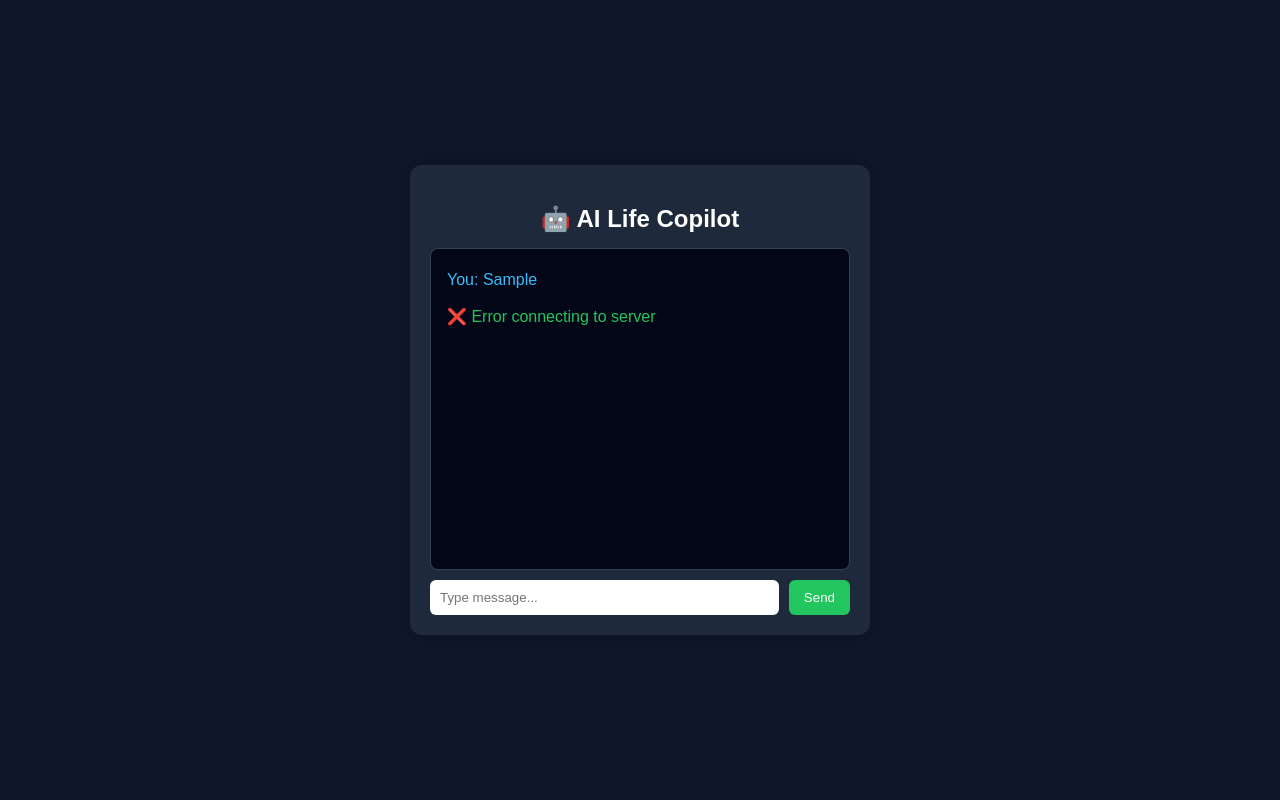
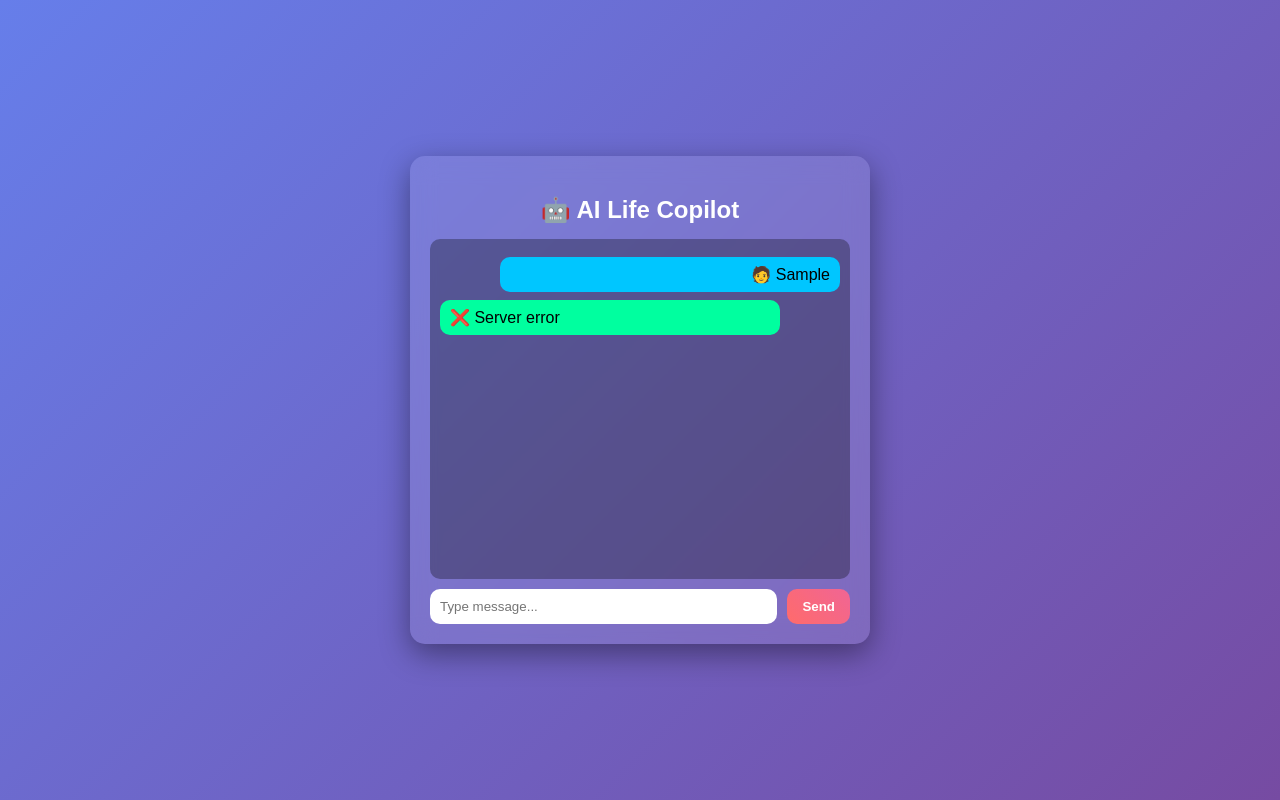
Before and after one commit to shreyasinha100805-glitch/Multi-Agent-AI-model, a website: page public/index.html in a window 1280 px wide. Both pictures are taken after typing "Sample" into the empty fields and a click on the button "Send". Drawn offline with Linux system fonts and the light colour scheme; no server answers.

Commit message:
Revamp styles and update chat message handling

```diff
--- a/public/index.html
+++ b/public/index.html
@@ -9,20 +9,21 @@
         body {
             margin: 0;
             font-family: Arial, sans-serif;
-            background: #0f172a;
+            background: linear-gradient(135deg, #667eea, #764ba2);
             display: flex;
             justify-content: center;
             align-items: center;
             height: 100vh;
+            color: white;
         }
 
         .container {
             width: 420px;
-            background: #1e293b;
-            border-radius: 12px;
+            background: rgba(255, 255, 255, 0.1);
+            backdrop-filter: blur(12px);
+            border-radius: 15px;
             padding: 20px;
-            color: white;
-            box-shadow: 0 0 20px rgba(0, 0, 0, 0.3);
+            box-shadow: 0 10px 30px rgba(0, 0, 0, 0.4);
         }
 
         h2 {
@@ -31,26 +32,33 @@
         }
 
         .chat {
-            height: 300px;
+            height: 320px;
             overflow-y: auto;
-            border: 1px solid #334155;
             padding: 10px;
             margin-bottom: 10px;
-            border-radius: 8px;
-            background: #020617;
+            border-radius: 10px;
+            background: rgba(0, 0, 0, 0.3);
         }
 
         .msg {
-            margin: 6px 0;
-            padding: 6px;
+            margin: 8px 0;
+            padding: 8px 10px;
+            border-radius: 10px;
+            max-width: 80%;
         }
 
         .user {
-            color: #38bdf8;
+            background: #00c6ff;
+            color: black;
+            margin-left: auto;
+            text-align: right;
         }
 
         .bot {
-            color: #22c55e;
+            background: #00ff9f;
+            color: black;
+            margin-right: auto;
+            text-align: left;
         }
 
         .input-box {
@@ -61,22 +69,28 @@
         input {
             flex: 1;
             padding: 10px;
-            border-radius: 6px;
+            border-radius: 10px;
             border: none;
             outline: none;
         }
 
         button {
             padding: 10px 15px;
-            background: #22c55e;
+            border-radius: 10px;
             border: none;
-            border-radius: 6px;
+            background: linear-gradient(45deg, #ff6b6b, #f06595);
             color: white;
+            font-weight: bold;
             cursor: pointer;
         }
 
         button:hover {
-            background: #16a34a;
+            opacity: 0.8;
+        }
+
+        .typing {
+            font-style: italic;
+            opacity: 0.7;
         }
     </style>
 </head>
@@ -102,13 +116,18 @@
             const message = input.value.trim();
             if (!message) return;
 
-            // Show user message
-            addMessage("You: " + message, "user");
-
+            addMessage("🧑 " + message, "user");
             input.value = "";
 
+            // Show typing effect
+            const typingDiv = document.createElement("div");
+            typingDiv.className = "msg bot typing";
+            typingDiv.innerText = "🤖 Typing...";
+            chat.appendChild(typingDiv);
+            chat.scrollTop = chat.scrollHeight;
+
             try {
-                const res = await fetch("http://localhost:5000/api/chat", {
+                const res = await fetch("https://YOUR-BACKEND-URL/api/chat", {
                     method: "POST",
                     headers: {
                         "Content-Type": "application/json"
@@ -118,11 +137,13 @@
 
                 const data = await res.json();
 
-                // Show AI response
-                addMessage("AI: " + data.reply, "bot");
+                typingDiv.remove(); // remove typing
+
+                addMessage("🤖 " + data.reply, "bot");
 
             } catch (err) {
-                addMessage("❌ Error connecting to server", "bot");
+                typingDiv.remove();
+                addMessage("❌ Server error", "bot");
             }
         }
 
@@ -134,7 +155,6 @@
             div.innerText = text;
 
             chat.appendChild(div);
-
             chat.scrollTop = chat.scrollHeight;
         }
     </script>
```
